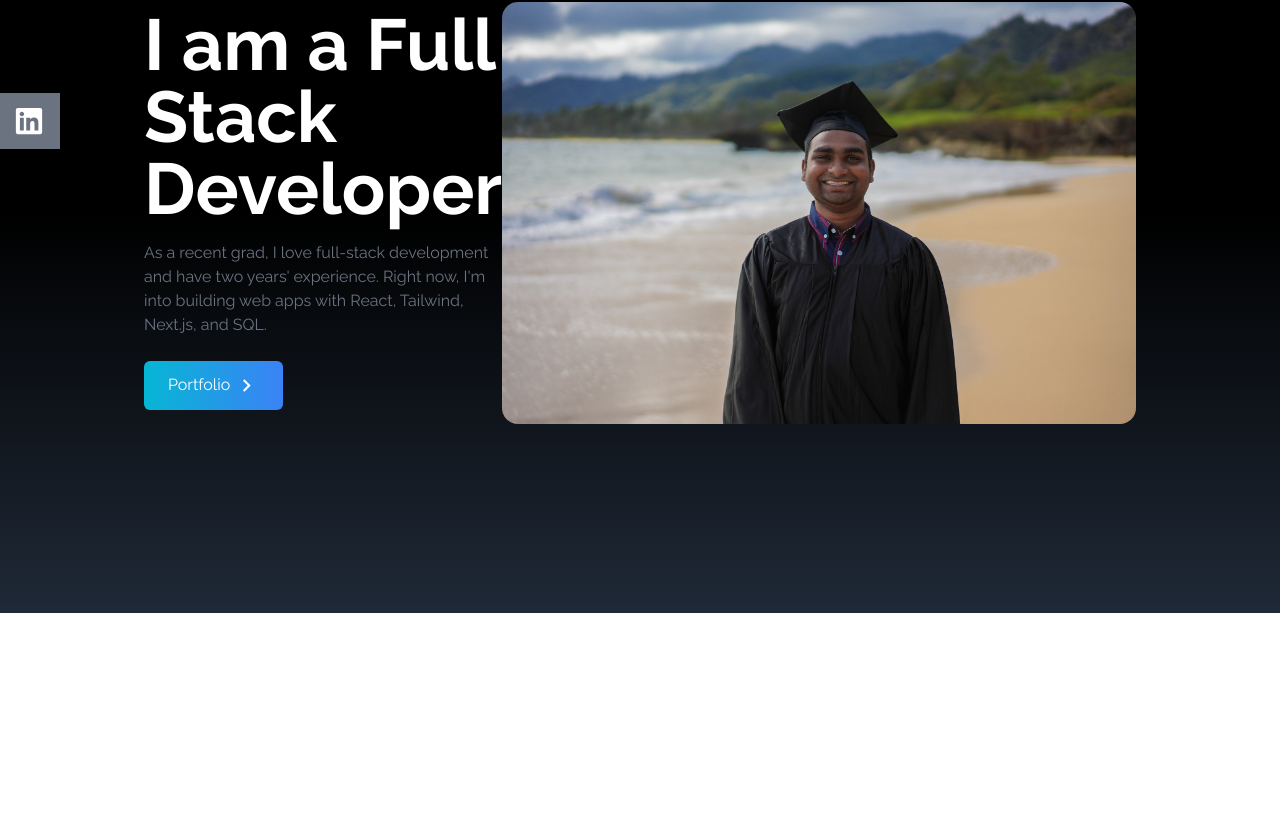
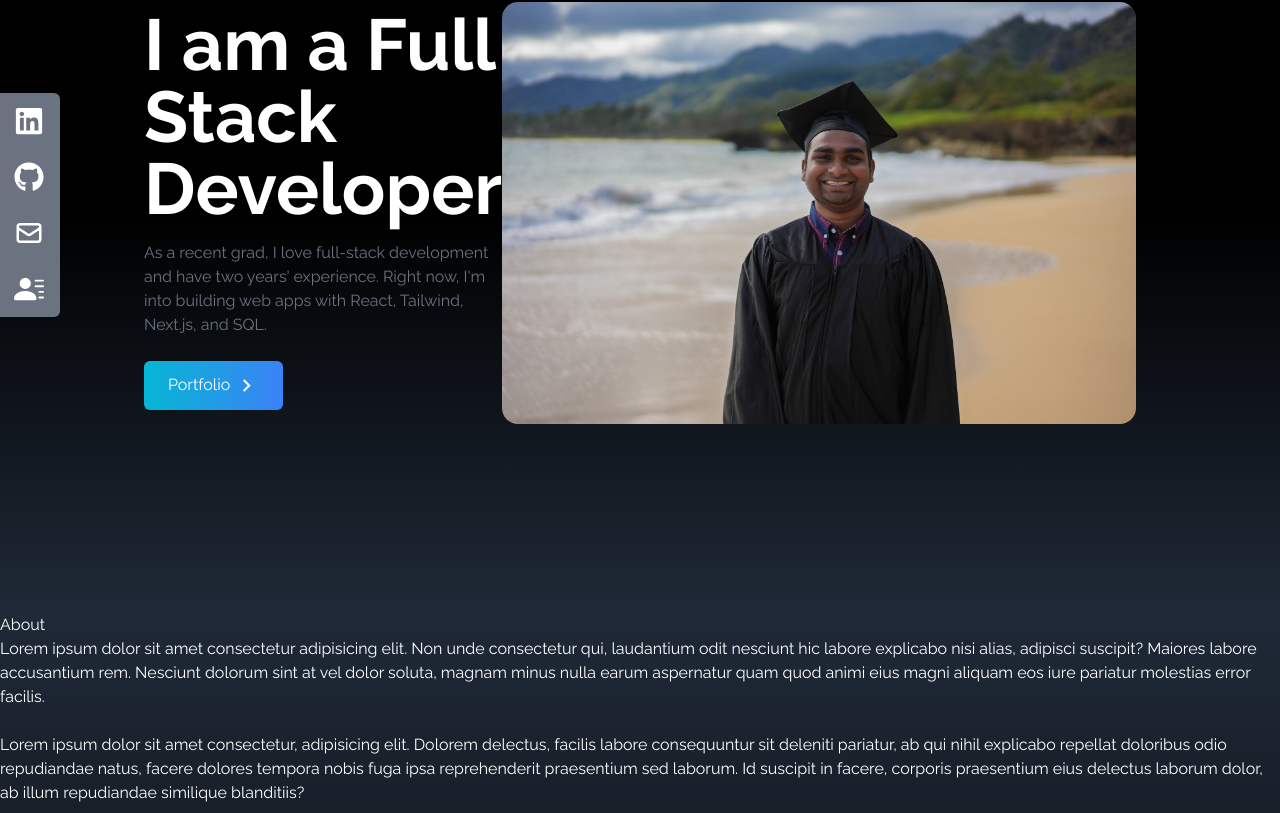
Before and after one commit to natividad2019/PersonalPortFoilio, a React (Create React App) app: page / in a window 1280 px wide. Shown: the part 187-1000 px from the top of the page. Before the commit the page ends 800 px from the top, so only its background shows below. Built offline with nearby package versions, Linux system fonts and the light colour scheme.

Commit message:
I added the about section about myself

```diff
--- a/src/App.js
+++ b/src/App.js
@@ -1,5 +1,7 @@
+import React from 'react';
 import Home from "./components/Home";
 import NavBar from "./components/NavBar";
+import About from "./components/About"; // Import the About component
 import SocialLinks from "./components/SocialLinks";
 
 function App() {
@@ -7,6 +9,7 @@ function App() {
     <div>
       <NavBar />
       <Home />
+      <About />
       <SocialLinks />
     </div>
   );
--- /dev/null
+++ b/src/components/About.jsx
@@ -0,0 +1,35 @@
+import React from "react";
+
+const About = () => {
+  return (
+    <div
+      name="about"
+      className="w-full h-screen bg-gradient-to-b from-gray-800 to-black text-white"
+    >
+      <div>
+        <div>
+          <p>About</p>
+        </div>
+        <p>
+          Lorem ipsum dolor sit amet consectetur adipisicing elit. Non unde
+          consectetur qui, laudantium odit nesciunt hic labore explicabo nisi
+          alias, adipisci suscipit? Maiores labore accusantium rem. Nesciunt
+          dolorum sint at vel dolor soluta, magnam minus nulla earum aspernatur
+          quam quod animi eius magni aliquam eos iure pariatur molestias error
+          facilis.
+        </p>
+        <br />
+        <p>
+          Lorem ipsum dolor sit amet consectetur, adipisicing elit. Dolorem
+          delectus, facilis labore consequuntur sit deleniti pariatur, ab qui
+          nihil explicabo repellat doloribus odio repudiandae natus, facere
+          dolores tempora nobis fuga ipsa reprehenderit praesentium sed laborum.
+          Id suscipit in facere, corporis praesentium eius delectus laborum
+          dolor, ab illum repudiandae similique blanditiis?
+        </p>
+      </div>
+    </div>
+  );
+};
+
+export default About;
--- a/src/components/SocialLinks.jsx
+++ b/src/components/SocialLinks.jsx
@@ -46,17 +46,28 @@ const SocialLinks = () => {
     },
   ];
   return (
-    <div className='"flex flex-col top-[35%] left-0 fixed'>
+    <div className="hidden lg:flex flex-col top-[35%] left-0 fixed">
       <ul>
-        <li className="flex justify-between items-center w-40 h-14 px-4 ml-[-100px] hover:ml-[-10px] hover:rounded-md duration-300 bg-gray-500">
-          <a
-            href=""
-            className="flex justify-between items-center w-full text-white
-          "
+        {links.map(({ id, child, href, style, download }) => (
+          <li
+            key={id}
+            className={
+              "flex justify-between items-center w-40 h-14 px-4 ml-[-100px] hover:ml-[-10px] hover:rounded-md duration-300 bg-gray-500" +
+              " " +
+              style
+            }
           >
-            LinkedIn <FaLinkedin size={30} />
-          </a>
-        </li>
+            <a
+              href={href} // Removed curly braces
+              className="flex justify-between items-center w-full text-white"
+              download={download}
+              target="_blank"
+              rel="noreferrer"
+            >
+              {child}
+            </a>
+          </li>
+        ))}
       </ul>
     </div>
   );
```
